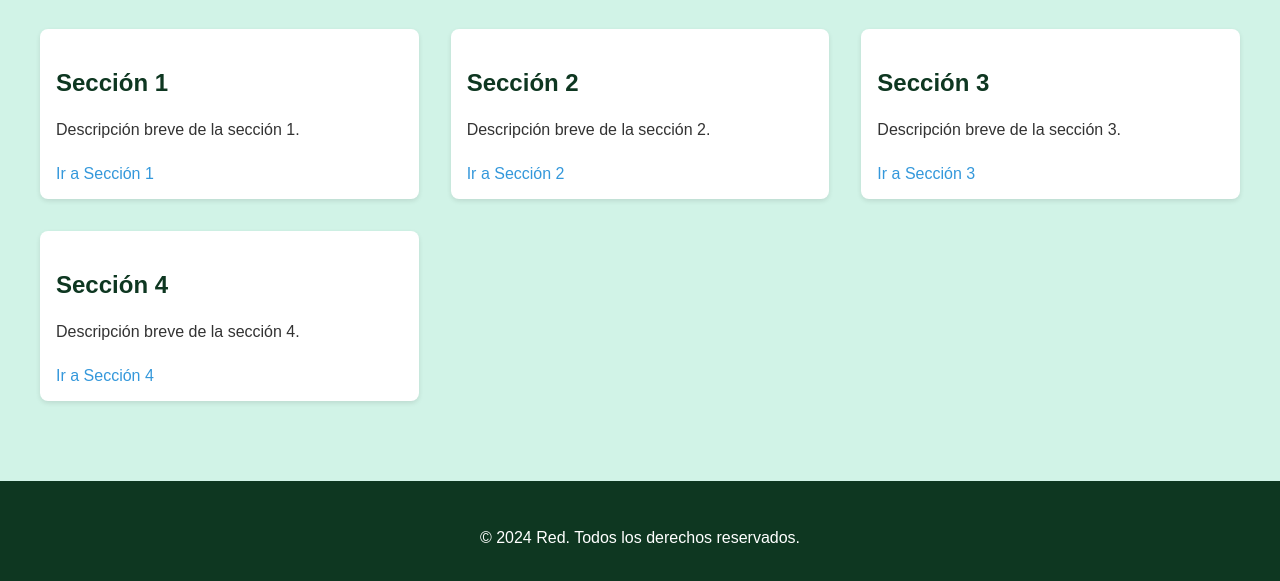
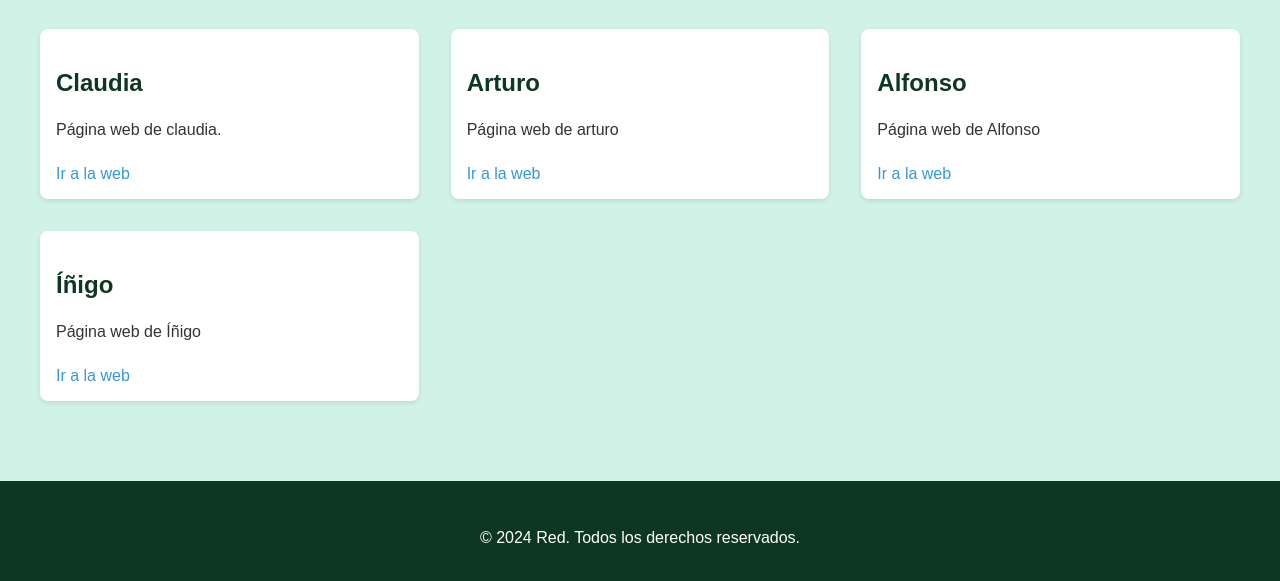
Before and after one commit to kike404/web_fundamentos, a plain HTML site: page docs/public/red.html in a window 1280 px wide. Shown: the part 477-1058 px from the top of the page. Drawn offline with Linux system fonts and the light colour scheme.

Commit message:
Nuevo añadido

```diff
--- a/docs/public/red.html
+++ b/docs/public/red.html
@@ -152,24 +152,24 @@
         <h2>Compañeros destacados</h2>
         <div class="grid-container">
             <div class="grid-item">
-                <h3>Sección 1</h3>
-                <p>Descripción breve de la sección 1.</p>
-                <a href="#">Ir a Sección 1</a>
+                <h3>Claudia</h3>
+                <p>Página web de claudia.</p>
+                <a href="https://claupgt.github.io/pagina_web/">Ir a la web</a>
             </div>
             <div class="grid-item">
-                <h3>Sección 2</h3>
-                <p>Descripción breve de la sección 2.</p>
-                <a href="#">Ir a Sección 2</a>
+                <h3>Arturo</h3>
+                <p>Página web de arturo</p>
+                <a href="https://arturofgg.github.io/PAGINA_FDII/">Ir a la web</a>
             </div>
             <div class="grid-item">
-                <h3>Sección 3</h3>
-                <p>Descripción breve de la sección 3.</p>
-                <a href="#">Ir a Sección 3</a>
+                <h3>Alfonso</h3>
+                <p>Página web de Alfonso</p>
+                <a href="https://alfoncar.github.io/Pagina_Web/">Ir a la web</a>
             </div>
             <div class="grid-item">
-                <h3>Sección 4</h3>
-                <p>Descripción breve de la sección 4.</p>
-                <a href="#">Ir a Sección 4</a>
+                <h3>Íñigo</h3>
+                <p>Página web de Íñigo</p>
+                <a href="https://ig-ufv.github.io/docs/index">Ir a la web</a>
             </div>
         </div>
     </section>
```
